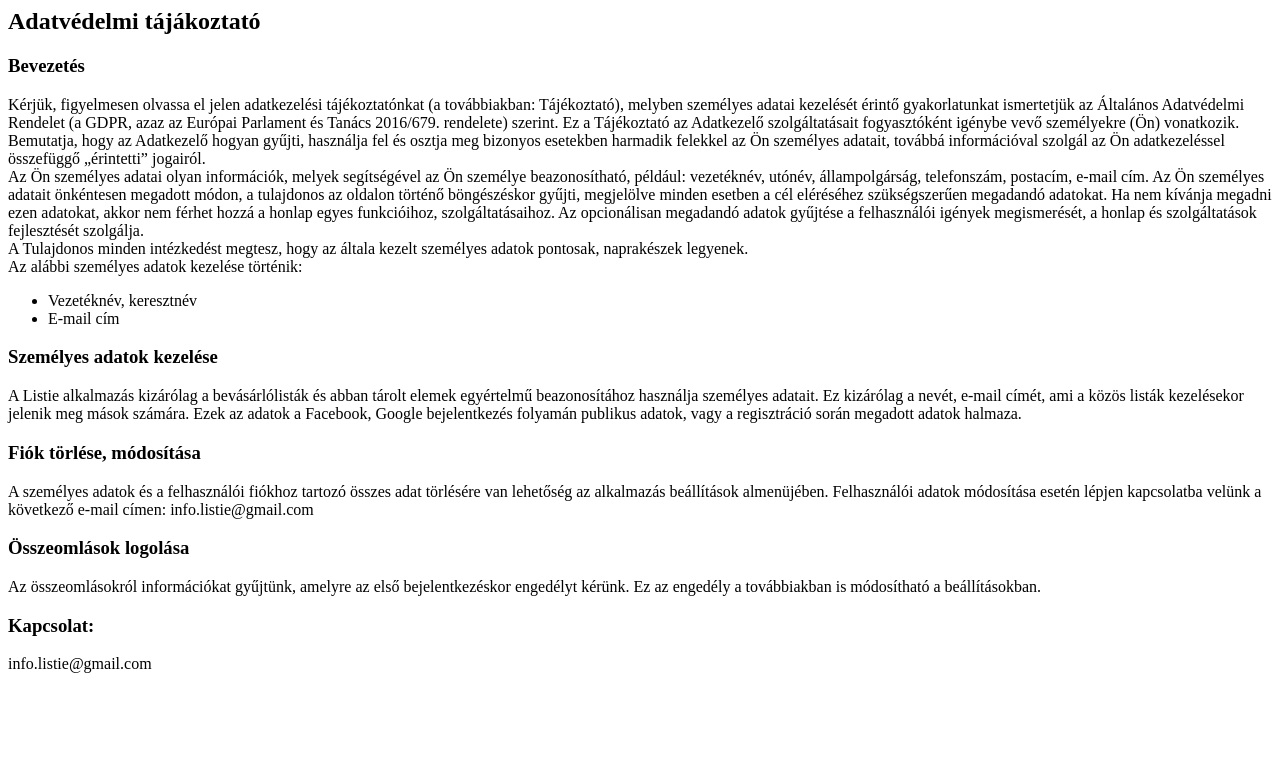
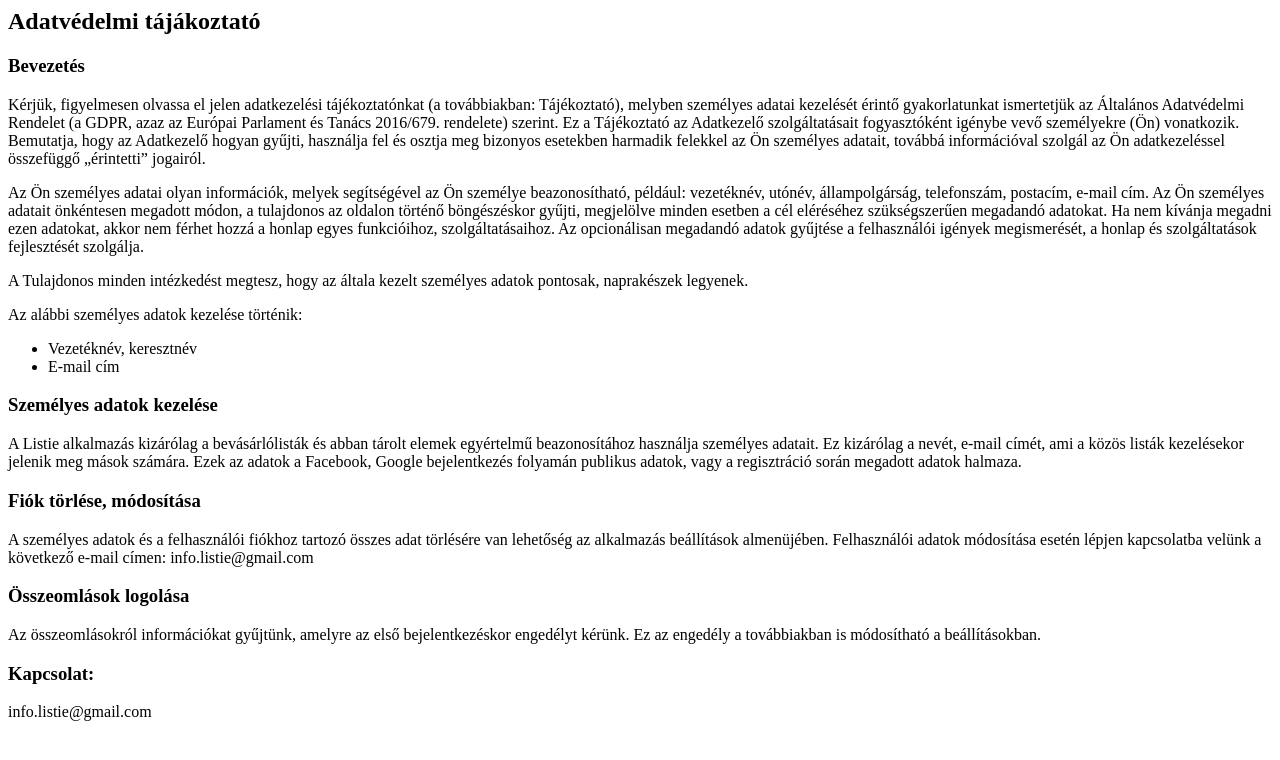
Before and after one commit to fradiati/privacy, a plain HTML site: page index.html in a window 1280 px wide. Drawn offline with Linux system fonts and the light colour scheme.

Commit message:
Update index.html

```diff
--- a/index.html
+++ b/index.html
@@ -1,26 +1,26 @@
 <h2>Adatvédelmi tájákoztató</h2>
 
 <h3>Bevezetés</h3>
-<div>Kérjük, figyelmesen olvassa el jelen adatkezelési tájékoztatónkat (a továbbiakban: Tájékoztató), melyben személyes adatai kezelését érintő gyakorlatunkat ismertetjük az Általános Adatvédelmi Rendelet (a GDPR, azaz az Európai Parlament és Tanács 2016/679. rendelete) szerint. Ez a Tájékoztató az Adatkezelő szolgáltatásait fogyasztóként igénybe vevő személyekre (Ön) vonatkozik. Bemutatja, hogy az Adatkezelő hogyan gyűjti, használja fel és osztja meg bizonyos esetekben harmadik felekkel az Ön személyes adatait, továbbá információval szolgál az Ön adatkezeléssel összefüggő „érintetti” jogairól.</div>
+<p>Kérjük, figyelmesen olvassa el jelen adatkezelési tájékoztatónkat (a továbbiakban: Tájékoztató), melyben személyes adatai kezelését érintő gyakorlatunkat ismertetjük az Általános Adatvédelmi Rendelet (a GDPR, azaz az Európai Parlament és Tanács 2016/679. rendelete) szerint. Ez a Tájékoztató az Adatkezelő szolgáltatásait fogyasztóként igénybe vevő személyekre (Ön) vonatkozik. Bemutatja, hogy az Adatkezelő hogyan gyűjti, használja fel és osztja meg bizonyos esetekben harmadik felekkel az Ön személyes adatait, továbbá információval szolgál az Ön adatkezeléssel összefüggő „érintetti” jogairól.</p>
 
-<div>Az Ön személyes adatai olyan információk, melyek segítségével az Ön személye beazonosítható, például: vezetéknév, utónév, állampolgárság, telefonszám, postacím, e-mail cím. Az Ön személyes adatait önkéntesen megadott módon, a tulajdonos az oldalon történő böngészéskor gyűjti, megjelölve minden esetben a cél eléréséhez szükségszerűen megadandó adatokat. Ha nem kívánja megadni ezen adatokat, akkor nem férhet hozzá a honlap egyes funkcióihoz, szolgáltatásaihoz. Az opcionálisan megadandó adatok gyűjtése a felhasználói igények megismerését, a honlap és szolgáltatások fejlesztését szolgálja.</div>
+<p>Az Ön személyes adatai olyan információk, melyek segítségével az Ön személye beazonosítható, például: vezetéknév, utónév, állampolgárság, telefonszám, postacím, e-mail cím. Az Ön személyes adatait önkéntesen megadott módon, a tulajdonos az oldalon történő böngészéskor gyűjti, megjelölve minden esetben a cél eléréséhez szükségszerűen megadandó adatokat. Ha nem kívánja megadni ezen adatokat, akkor nem férhet hozzá a honlap egyes funkcióihoz, szolgáltatásaihoz. Az opcionálisan megadandó adatok gyűjtése a felhasználói igények megismerését, a honlap és szolgáltatások fejlesztését szolgálja.</p>
 
-<div>A Tulajdonos minden intézkedést megtesz, hogy az általa kezelt személyes adatok pontosak, naprakészek legyenek.</div>
+<p>A Tulajdonos minden intézkedést megtesz, hogy az általa kezelt személyes adatok pontosak, naprakészek legyenek.</p>
 
-<div>Az alábbi személyes adatok kezelése történik:</div>
+<p>Az alábbi személyes adatok kezelése történik:</p>
 <ul>
 <li>Vezetéknév, keresztnév</li>
 <li>E-mail cím</li>
 </ul>
 
 <h3>Személyes adatok kezelése</h3>
-<div>A Listie alkalmazás kizárólag a bevásárlólisták és abban tárolt elemek egyértelmű beazonosítához használja személyes adatait. Ez kizárólag a nevét, e-mail címét, ami a közös listák kezelésekor jelenik meg mások számára. Ezek az adatok a Facebook, Google bejelentkezés folyamán publikus adatok, vagy a regisztráció során megadott adatok halmaza.</div>
+<p>A Listie alkalmazás kizárólag a bevásárlólisták és abban tárolt elemek egyértelmű beazonosítához használja személyes adatait. Ez kizárólag a nevét, e-mail címét, ami a közös listák kezelésekor jelenik meg mások számára. Ezek az adatok a Facebook, Google bejelentkezés folyamán publikus adatok, vagy a regisztráció során megadott adatok halmaza.</p>
 
 <h3>Fiók törlése, módosítása</h3>
-<div>A személyes adatok és a felhasználói fiókhoz tartozó összes adat törlésére van lehetőség az alkalmazás beállítások almenüjében. Felhasználói adatok módosítása esetén lépjen kapcsolatba velünk a következő e-mail címen: info.listie@gmail.com</div>
+<p>A személyes adatok és a felhasználói fiókhoz tartozó összes adat törlésére van lehetőség az alkalmazás beállítások almenüjében. Felhasználói adatok módosítása esetén lépjen kapcsolatba velünk a következő e-mail címen: info.listie@gmail.com</p>
 
 <h3>Összeomlások logolása</h3>
-<div>Az összeomlásokról információkat gyűjtünk, amelyre az első bejelentkezéskor engedélyt kérünk. Ez az engedély a továbbiakban is módosítható a beállításokban.</div>
+<p>Az összeomlásokról információkat gyűjtünk, amelyre az első bejelentkezéskor engedélyt kérünk. Ez az engedély a továbbiakban is módosítható a beállításokban.</p>
 
 <h3>Kapcsolat:</h3>
-<div>info.listie@gmail.com</div>
+<p>info.listie@gmail.com</p>
```
